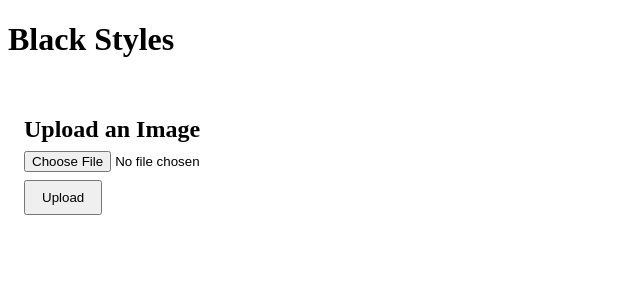
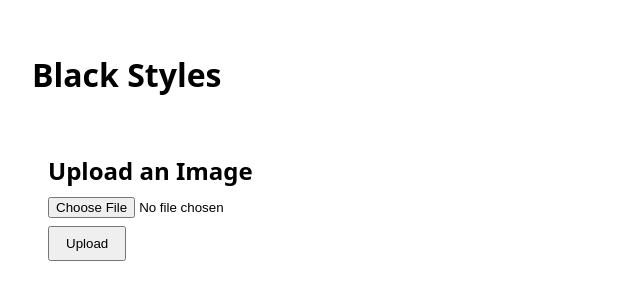
Before and after one commit to KingzShady/BlackStyles, a React (Vite) app in the folder frontend/: page / in a window 1280 px wide. Shown: the top 300 px of the page, without its empty margins (0-640 px from the left). Built offline with nearby package versions, Linux system fonts and the light colour scheme.

Commit message:
Update App.jsx
💄 style(App.jsx): Add base font and padding to improve layout rendering

```diff
--- a/frontend/src/App.jsx
+++ b/frontend/src/App.jsx
@@ -4,8 +4,12 @@ import UploadForm from "./components/UploadForm";
 
 function App() {
   return (
-    <div>
+    // Appied base styling to give the app a clean, modern look
+    <div style={{ fontFamily: "system-ui, sans-serif", padding: 24}}>
+      {/* App title */}
       <h1>Black Styles</h1>
+
+      {/* Upload form is still being rendered */}
       <UploadForm />
     </div>
   );
```
